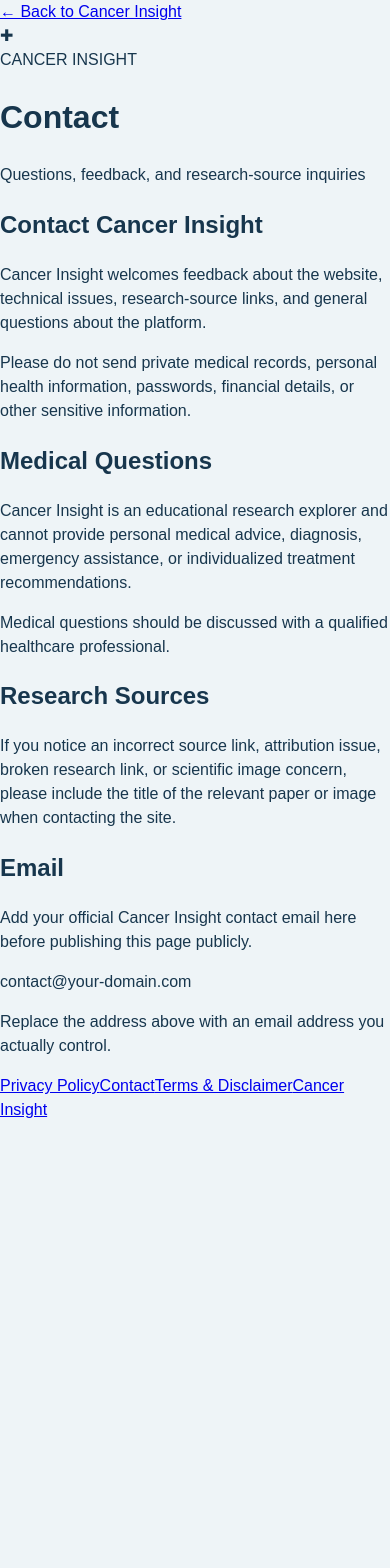
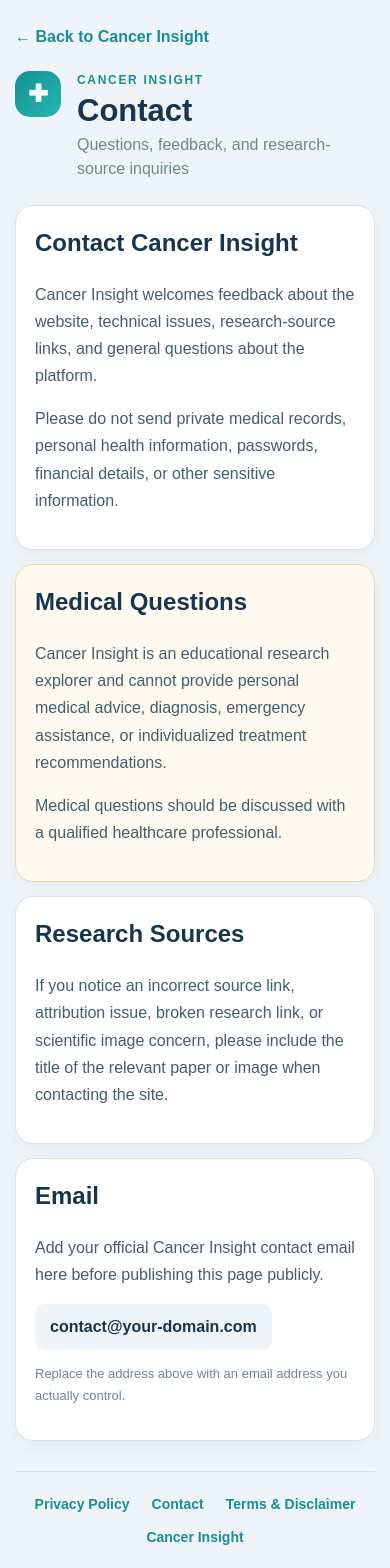
Before and after one commit to taliakasissieh/Cancer-Insight-Web, a Next.js app: page /contact in a window 390 px wide. Shown: the top 1568 px of the page. Before the commit the page ends 1122 px from the top, so only its background shows below. Built offline with nearby package versions, Linux system fonts and the light colour scheme.

Commit message:
Update globals.css

```diff
--- a/app/globals.css
+++ b/app/globals.css
@@ -1135,3 +1135,171 @@ button.primary:disabled {
     white-space:normal;
   }
 }
+.legalLinks {
+  display:flex;
+  flex-wrap:wrap;
+  gap:8px 12px;
+  margin-top:12px;
+}
+
+.legalLinks a {
+  color:#b9dfe2;
+  text-decoration:none;
+  font-size:12px;
+}
+
+.legalLinks a:hover {
+  color:white;
+  text-decoration:underline;
+}
+
+.legalPage {
+  min-height:100vh;
+  padding:45px 22px;
+  background:#EEF4F7;
+  color:#17364D;
+}
+
+.legalContainer {
+  max-width:900px;
+  margin:auto;
+}
+
+.backLink {
+  display:inline-block;
+  margin-bottom:22px;
+  color:#168F96;
+  font-weight:700;
+  text-decoration:none;
+}
+
+.backLink:hover {
+  text-decoration:underline;
+}
+
+.legalHeader {
+  display:flex;
+  align-items:center;
+  gap:16px;
+  margin-bottom:24px;
+}
+
+.legalMark {
+  width:54px;
+  height:54px;
+  flex-shrink:0;
+  border-radius:15px;
+  display:grid;
+  place-items:center;
+  background:linear-gradient(135deg,#168F96,#24B7B0);
+  color:white;
+  font-size:29px;
+  font-weight:900;
+}
+
+.legalEyebrow {
+  color:#168F96;
+  font-size:12px;
+  letter-spacing:.14em;
+  font-weight:800;
+}
+
+.legalHeader h1 {
+  margin:4px 0;
+  font-size:40px;
+  line-height:1.15;
+}
+
+.legalHeader p {
+  margin:0;
+  color:#6E8796;
+}
+
+.legalCard {
+  background:white;
+  border:1px solid #D6E2E8;
+  border-radius:18px;
+  padding:24px;
+  margin:14px 0;
+  box-shadow:0 7px 20px rgba(23,54,77,.04);
+}
+
+.legalCard h2 {
+  margin-top:0;
+  color:#17364D;
+}
+
+.legalCard p,
+.legalCard li {
+  color:#425f6f;
+  line-height:1.7;
+}
+
+.importantLegalCard {
+  border-left:4px solid #168F96;
+  background:#f7fcfc;
+}
+
+.contactNotice {
+  background:#fffaf0;
+  border-color:#ead8aa;
+}
+
+.contactPlaceholder {
+  display:inline-block;
+  padding:11px 15px;
+  background:#EEF4F7;
+  border-radius:10px;
+  color:#17364D;
+  font-weight:700;
+}
+
+.legalSmall {
+  font-size:13px;
+  color:#6E8796 !important;
+}
+
+.legalFooter {
+  display:flex;
+  justify-content:center;
+  flex-wrap:wrap;
+  gap:12px 22px;
+  margin-top:30px;
+  padding:22px 0;
+  border-top:1px solid #D6E2E8;
+}
+
+.legalFooter a {
+  color:#168F96;
+  text-decoration:none;
+  font-weight:700;
+  font-size:14px;
+}
+
+.legalFooter a:hover {
+  text-decoration:underline;
+}
+
+@media(max-width:700px) {
+  .legalPage {
+    padding:25px 15px;
+  }
+
+  .legalHeader {
+    align-items:flex-start;
+  }
+
+  .legalHeader h1 {
+    font-size:31px;
+  }
+
+  .legalMark {
+    width:46px;
+    height:46px;
+    font-size:24px;
+  }
+
+  .legalCard {
+    padding:19px;
+  }
+}
```
